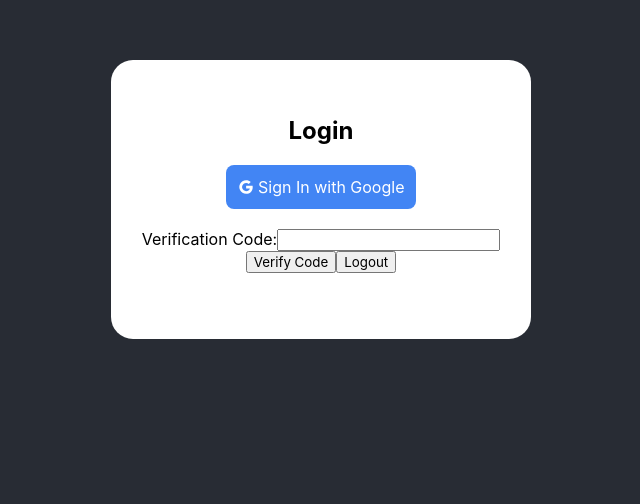
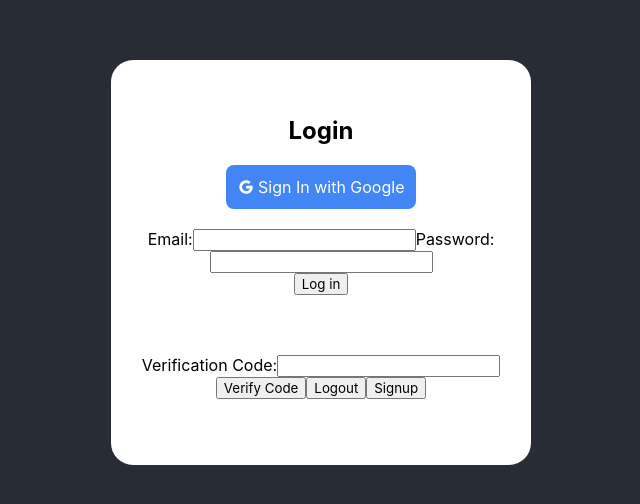
Before and after one commit to kianhennessy/FYPMessageApp, a React (Create React App) app: page / in a window 1280 px wide. Shown: the part 196-700 px from the top of the page, without its empty margins (319-959 px from the left). Built offline with nearby package versions, Linux system fonts and the light colour scheme; no server answers.

Commit message:
sign up working
user can now log in and signup with email

```diff
--- a/package.json
+++ b/package.json
@@ -12,6 +12,7 @@
     "react": "^18.2.0",
     "react-chat-engine": "^1.11.28",
     "react-dom": "^18.2.0",
+    "react-hook-form": "^7.43.5",
     "react-router-dom": "^5.2.0",
     "react-scripts": "5.0.1",
     "web-vitals": "^2.1.4"
--- a/src/components/Chats.js
+++ b/src/components/Chats.js
@@ -19,11 +19,11 @@ export default function Chats() {
         history.push("/")
     }
 
-    async function getFile(url) {
-        let response = await fetch(url);
-        let data = await response.blob();
-        return new File([data], "test.jpg", { type: 'image/jpeg' });
-    }
+    // async function getFile(url) {
+    //     let response = await fetch(url);
+    //     let data = await response.blob();
+    //     return new File([data], "test.jpg", { type: 'image/jpeg' });
+    // }
 
     useEffect(() => {
         if (!didMountRef.current) {
@@ -52,9 +52,10 @@ export default function Chats() {
                     formdata.append('username', user.email)
                     formdata.append('secret', user.uid)
 
-                    getFile(user.photoURL)
-                        .then(avatar => {
-                            formdata.append('avatar', avatar, avatar.name)
+
+                    //getFile(user.photoURL)
+                        //.then(avatar => {
+                            //formdata.append('avatar', avatar, avatar.name)
 
                             axios.post(
                                 'https://api.chatengine.io/users/',
@@ -64,7 +65,7 @@ export default function Chats() {
                                 .then(() => setLoading(false))
                                 .catch(e => console.log('e', e.response))
                         })
-                })
+                //})
             // ~~~~~~~~~~~~~~~~~~~~~~~~~~~~~
 
         }
--- a/src/components/EnrollMfa.js
+++ b/src/components/EnrollMfa.js
@@ -65,6 +65,7 @@ export default function EnrollMfa() {
                 <h2>MFA</h2>
 
                 <div>
+                    <p>Please verify your email address before enrolling in additional factors</p>
                 {/* add field for user phone number*/}
                     <input id='enroll-phone' type="text"/>
                     <button id='enroll-button' onClick={enroll}>Send Code</button>
--- a/src/components/Login.js
+++ b/src/components/Login.js
@@ -9,10 +9,36 @@ import "firebase/compat/auth";
 import { auth } from "../firebase";
 import { useHistory } from "react-router-dom"
 
+import { useForm } from 'react-hook-form';
+
 export default function Login() {
     const [verificationId, setVerificationId] = useState(null);
     const [code, setCode] = useState("");
     const history = useHistory();
+
+    // login form
+    const { register, handleSubmit } = useForm();
+    async function handleLogout() {
+        // sign out borken
+        await auth.signOut()
+        history.push("/")
+    }
+
+    async function goToSignup() {
+        history.push("/signup")
+    }
+
+
+
+    const onSubmit = async (data) => {
+        const { email, password } = data;
+        try {
+            await auth.signInWithEmailAndPassword(email, password);
+            // User successfully logged in
+        } catch (error) {
+            // Handle login error
+        }
+    };
 
     useEffect(() => {
         if (window.recaptchaVerifier) {
@@ -27,15 +53,38 @@ export default function Login() {
         });
     }, []);
 
-    async function handleLogout() {
-        // sign out borken
-        await auth.signOut()
-        history.push("/")
-    }
+
 
     const loginWithGoogle = async () => {
         try {
             await auth.signInWithPopup(new firebase.auth.GoogleAuthProvider());
+        } catch (error) {
+            if (error.code === "auth/multi-factor-auth-required") {
+                window.resolver = error.resolver;
+            }
+        }
+
+        const phoneOpts = {
+            multiFactorHint: window.resolver.hints[0],
+            session: window.resolver.session,
+        };
+
+        const phoneAuthProvider = new firebase.auth.PhoneAuthProvider();
+
+        setVerificationId(
+            await phoneAuthProvider.verifyPhoneNumber(phoneOpts, window.recaptchaVerifier)
+        );
+        alert("sms text sent!");
+    };
+
+
+    const loginWithEmailandPassword = async () => {
+
+        const email = document.getElementById('login-email').value;
+        const password = document.getElementById('login-password').value;
+
+        try {
+            await auth.signInWithEmailAndPassword(email, password);
         } catch (error) {
             if (error.code === "auth/multi-factor-auth-required") {
                 window.resolver = error.resolver;
@@ -92,10 +141,34 @@ export default function Login() {
                 <br/>
 
                 <div>
+                    <div>
+                        <form onSubmit={handleSubmit(onSubmit)}>
+                            <label>
+                                Email:
+                                <input id={'login-email'} {...register('email', { required: true })} />
+                            </label>
+                            <label>
+                                Password:
+                                <input id={'login-password'}{...register('password', { required: true })} />
+                            </label>
+                            <div onClick={loginWithEmailandPassword}>
+                            <button type="submit">Log in</button>
+                            </div>
+                        </form>
+
+                    </div>
+                    <br/>
+                    <br/>
+                    <br/>
+
+
                     <label htmlFor="verification-code-input">Verification Code:</label>
                     <input type="text" id="verification-code-input" value={code} onChange={handleCodeChange}/>
                     <button onClick={handleVerifyCode}>Verify Code</button>
                     <button onClick={handleLogout}>Logout</button>
+                    <button onClick={goToSignup}>Signup</button>
+
+
                 </div>
             </div>
         </div>
--- a/src/components/Signup.js
+++ b/src/components/Signup.js
@@ -2,7 +2,7 @@ import { useState } from 'react';
 import firebase from "firebase/compat/app";
 import "firebase/compat/firestore";
 import "firebase/compat/auth";
-import { auth } from "../firebase";
+
 
 
 
```
Also changed, not shown: 1 other file (tests, documents, lock files or other folders).
